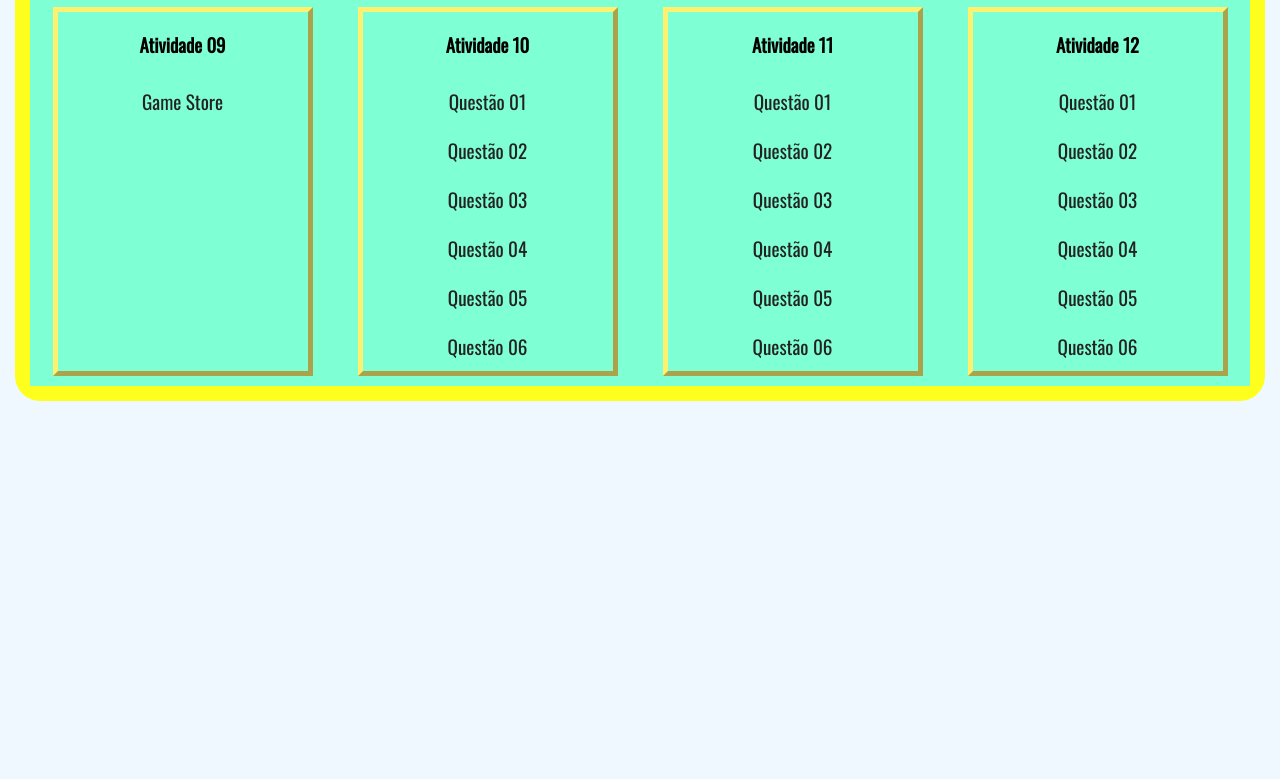
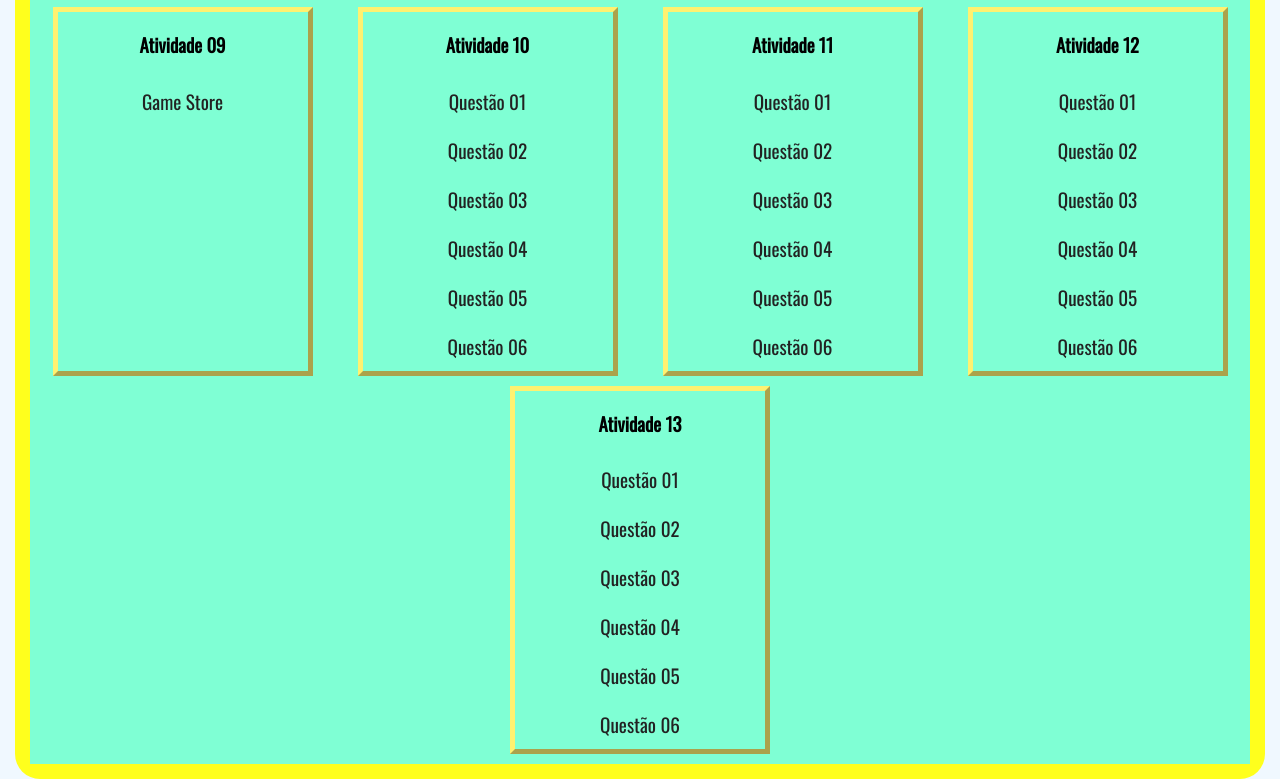
Before and after one commit to francisco123neto/francisconeto.github.io, a website: page index.html in a window 1280 px wide. Shown: the part 798-1577 px from the top of the page. Before the commit the page ends 1199 px from the top, so only its background shows below. Drawn offline with nearby package versions, Linux system fonts and the light colour scheme.

Commit message:
Update index.html

```diff
--- a/index.html
+++ b/index.html
@@ -247,6 +247,28 @@
                     href="https://francisco123neto.github.io/francisconeto.github.io/Web01_Atividades/Web01_Atividade12/Q6.html">Questão
                     06</a>
             </nav>
+            <nav>
+                <h3>Atividade 13</h3>
+                <a
+                    href="https://francisco123neto.github.io/francisconeto.github.io/Web01_Atividades/Web01_Atividade13/Q1.html">Questão
+                    01</a>
+                <a
+                    href="https://francisco123neto.github.io/francisconeto.github.io/Web01_Atividades/Web01_Atividade13/Q2.html">Questão
+                    02</a>
+                <a
+                    href="https://francisco123neto.github.io/francisconeto.github.io/Web01_Atividades/Web01_Atividade13/Q3.html">Questão
+                    03</a>
+                <a
+                    href="https://francisco123neto.github.io/francisconeto.github.io/Web01_Atividades/Web01_Atividade13/Q4.html">Questão
+                    04</a>
+                 <a
+                    href="https://francisco123neto.github.io/francisconeto.github.io/Web01_Atividades/Web01_Atividade13/Q5.html">Questão
+                    05</a>
+                 <a
+                    href="https://francisco123neto.github.io/francisconeto.github.io/Web01_Atividades/Web01_Atividade13/Q6.html">Questão
+                    06</a>
+            </nav>
+
 
         </div>
 
```
